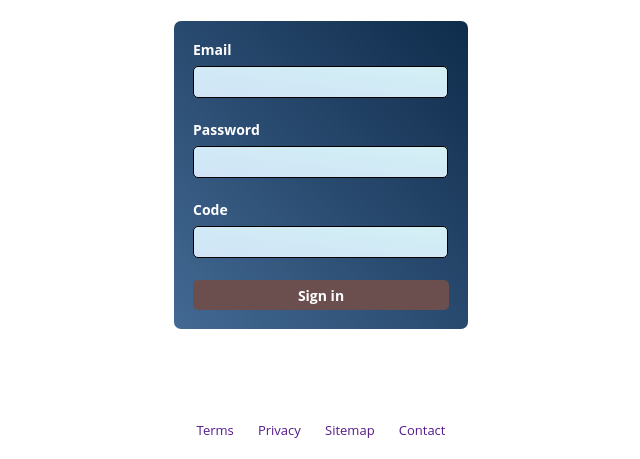
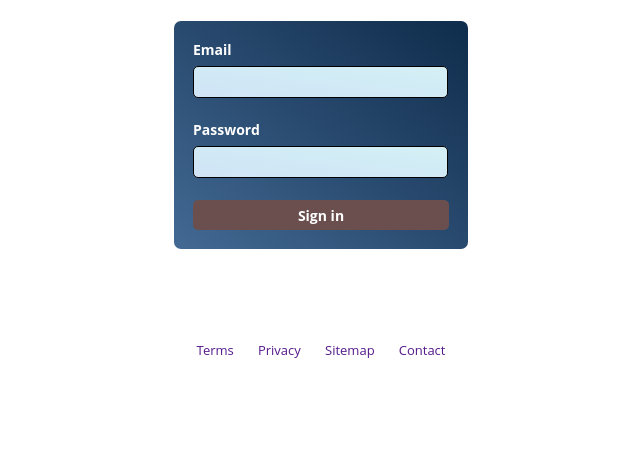
Before and after one commit to dibesh-shah/Online-Food-Ordering-and-Review, a PHP site: page /admin/login.php in a window 1280 px wide. Shown: the part 173-632 px from the top of the page, without its empty margins (319-959 px from the left). Run offline with PHP 8.4, Linux system fonts and the light colour scheme.

Commit message:
'last-commit'

```diff
--- a/admin/login.php
+++ b/admin/login.php
@@ -42,9 +42,7 @@
 			<h5>Password</h5>
 			<input type="password" name="password" required>
 			<br><br>
-			<h5>Code</h5>
-			<input type="password" name="code" required>
-			<br><br>
+
 			<input type="submit" name="submit" value="Sign in">
 		</form>
 	</div>
@@ -71,10 +69,8 @@ if(isset($_POST['submit']))	{
 
 	$password=md5($_POST['password']);
 
-	$code=mysqli_real_escape_string($con,$_POST['code']);
 
-
-		$q="SELECT firstname,email ,password FROM `userinfo` WHERE firstname='$code' AND email='$email' AND password='$password'";
+		$q="SELECT firstname,email ,password FROM `userinfo` WHERE email='$email' AND password='$password'";
 
 		$res=mysqli_query($con,$q);
 
--- a/orderhistory.php
+++ b/orderhistory.php
@@ -471,6 +471,7 @@
 						success: function (data) {
 							$("#popup").hide();
 							$(".fitlerrecord").show();
+							$(".ordergroup").hide();
 		        			$('.fitlerrecord').html(data);
 
 		    			},
```
Also changed, not shown: filter.php (line endings or trailing spaces).
